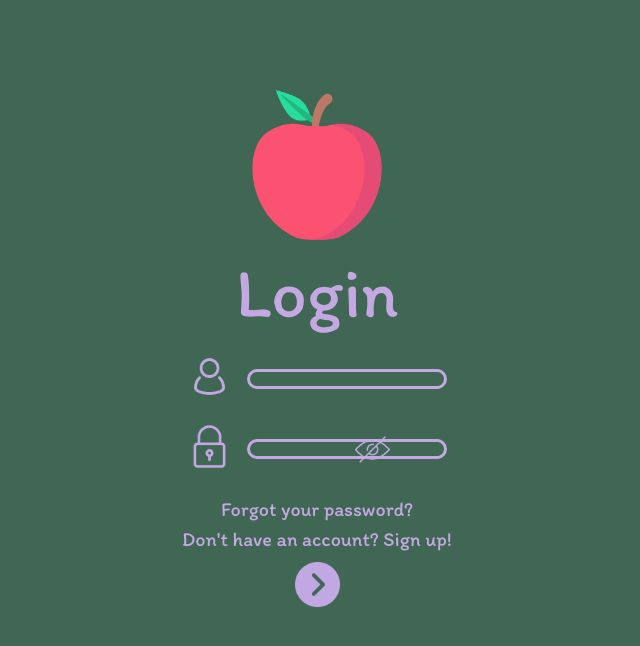
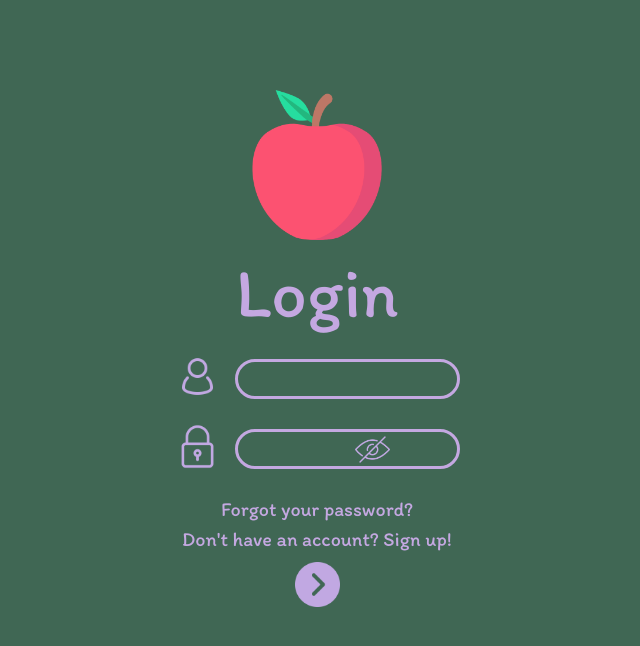
Before and after one commit to nullbeep/SocialOrganizer, a React (Create React App) app: page / in a window 1280 px wide. Shown: the top 646 px of the page, without its empty margins (323-963 px from the left). Built offline with nearby package versions, Linux system fonts and the light colour scheme.

Commit message:
dropdowns

```diff
--- a/src/LoginPage/index.js
+++ b/src/LoginPage/index.js
@@ -50,14 +50,14 @@ const IDIcon = styled.img`
 `;
 
 const Input = styled.input`
-  width: 200px;
+  width: 225px;
   background-color: #406754;
   border-radius: 200px;
   border: 3px #c4a8e1 solid;
   color: #e1a8ba;
-  height: 20px;
+  height: 40px;
   font-size: 20px;
-  padding: 7px;
+  padding: 9px;
 `;
 const EyeIcon = styled.img`
   width: 35px;
--- a/src/MainPage/index.js
+++ b/src/MainPage/index.js
@@ -28,6 +28,10 @@ const Body = styled.div`
 
 const Footer = styled.div`
   height: 10%;
+  margin-left: 30px;
+  display: flex;
+  flex-direction: row;
+  padding: 100px;
 `;
 
 const LogoIcon = styled.img`
@@ -68,6 +72,7 @@ const AddButton = styled.button`
   font-size: 16px;
   border: none;
   cursor: pointer;
+  margin-right: 30px;
 `;
 
 const DropDownContainer = styled.div`
@@ -96,8 +101,13 @@ function MainPage() {
       </Body>
       <Footer>
         <DropdownButton id="dropdown-basic-button" title="Add">
-          <Dropdown.Item href="#/action-1">Action</Dropdown.Item>
-          <Dropdown.Item href="#/action-2">Another action</Dropdown.Item>
+          <Dropdown.Item href="#/action-1">Person</Dropdown.Item>
+          <Dropdown.Item href="#/action-2">Group</Dropdown.Item>
+          <Dropdown.Item href="#/action-3">Something else</Dropdown.Item>
+        </DropdownButton>
+        <DropdownButton id="dropdown-basic-button" title="Manage">
+          <Dropdown.Item href="#/action-1">Edit</Dropdown.Item>
+          <Dropdown.Item href="#/action-2">Delete</Dropdown.Item>
           <Dropdown.Item href="#/action-3">Something else</Dropdown.Item>
         </DropdownButton>
 
```
Also changed, not shown: 1 other file (tests, documents, lock files or other folders).
